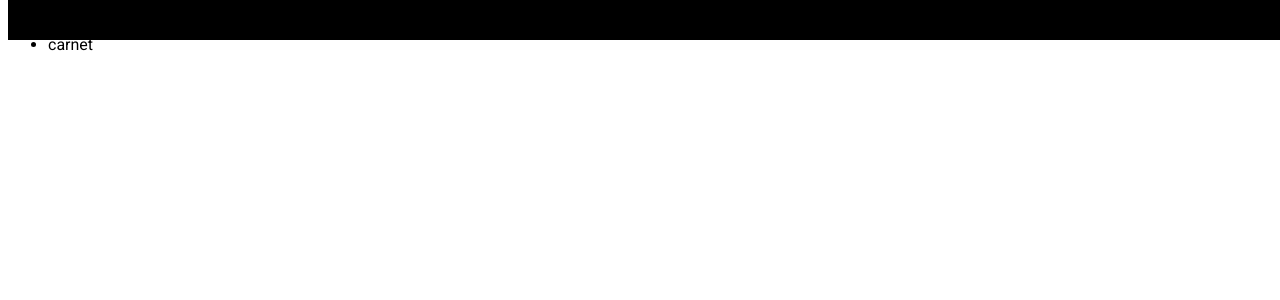
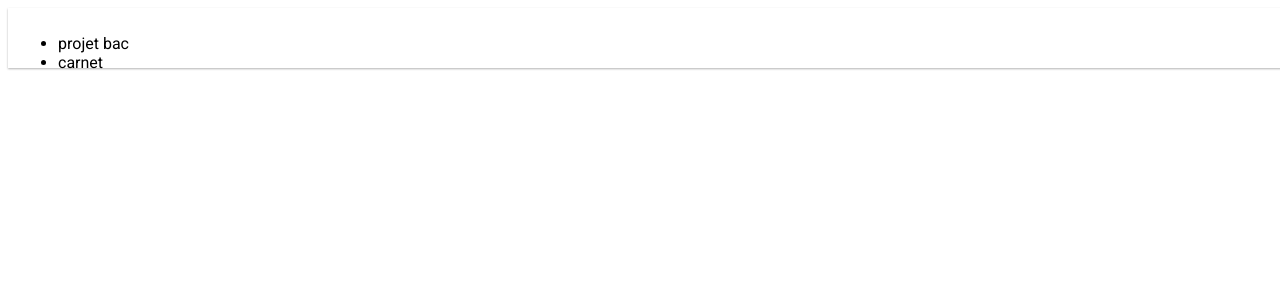
Before and after one commit to SinslayDang/SinslayDang.github.io, a Jekyll site: the page built from index.html, in a window 1280 px wide. Shown: the top 300 px of the page. Built offline with Jekyll 4.4.1, drawn with Linux system fonts in a browser that asks for light colours.

Commit message:
Update main.css

```diff
--- a/css/main.css
+++ b/css/main.css
@@ -5,11 +5,14 @@
 }
 
 nav {
-        background-color: #000 !important;
-        height: 40px !important;
-        width: 100% !important;
-        position: fixed !important;
-        top: 0px !important;
+        background-color: #FFF;
+        box-shadow: 0px 1px 2px rgba(0,0,0,.3);
+        height: 40px;
+        padding: 10px;
+        width: 100%;
+        position: fixed
+        top: 0px;
+        left: 0px;
 }
 
 }
```
